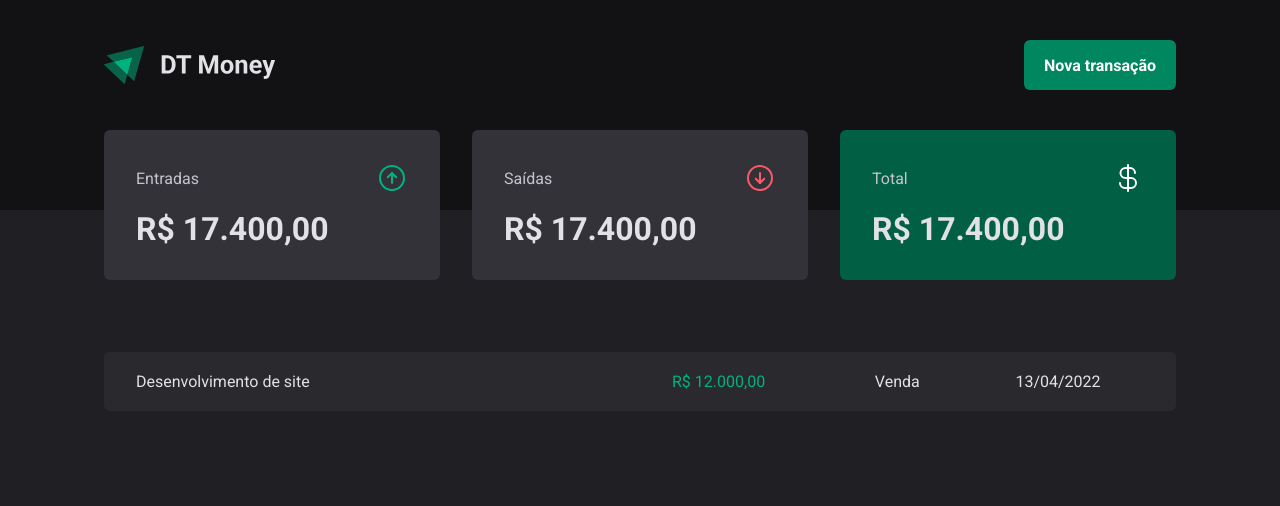
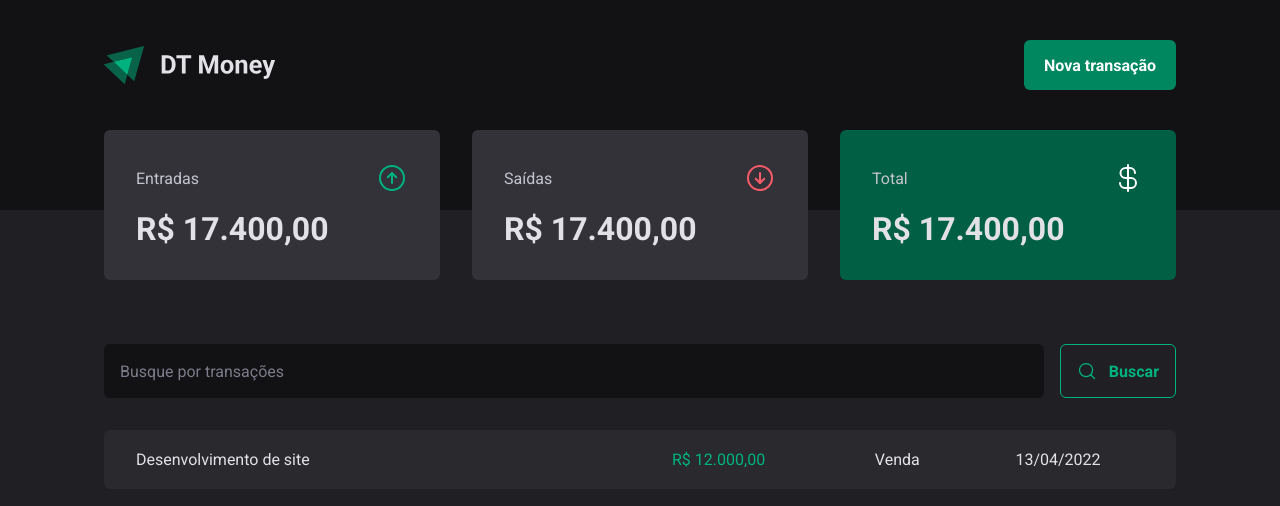
Before and after one commit to murilokuerten92/finance-plan, a React (Vite) app: page / in a window 1280 px wide. Shown: the top 506 px of the page. Built offline with nearby package versions, Linux system fonts and the light colour scheme.

Commit message:
feat: creating search component

```diff
--- /dev/null
+++ b/src/pages/Transactions/components/SearchForm/index.tsx
@@ -0,0 +1,19 @@
+import { MagnifyingGlass } from "phosphor-react";
+import { SearchFormContainer } from "./styles";
+
+export function SearchForm() {
+
+    return (
+        <SearchFormContainer>
+            <input
+                type='text'
+                placeholder="Busque por transações"
+            />
+
+            <button type="submit">
+                <MagnifyingGlass size={20} />
+                Buscar
+            </button>
+        </SearchFormContainer>
+    )
+}
--- /dev/null
+++ b/src/pages/Transactions/components/SearchForm/styles.ts
@@ -0,0 +1,40 @@
+import styled from "styled-components";
+
+
+export const SearchFormContainer = styled.form`
+  display: flex;
+  gap: 1rem;
+  input {
+    flex: 1;
+    border-radius: 6px;
+    border: 0;
+    background: ${props => props.theme['gray-900']};
+    color: ${props => props.theme['gray-300']};
+    padding: 1rem;
+
+    &::placeholder{
+        color: ${props => props.theme['gray-500']};
+    }
+  }
+
+  button {
+    display: flex;
+    align-items: center;
+    gap: 0.75rem;
+
+    border: 0;
+    padding: 1rem;
+    background: transparent;
+    border: 1px solid ${props => props.theme['green-300']};
+    color: ${props => props.theme['green-300']};
+    font-weight: bold;
+    border-radius: 6px;
+
+    &:hover {
+    background: ${props => props.theme['green-500']};
+    border-color: 1px solid ${props => props.theme['green-500']};
+    color: ${props => props.theme.white};
+    transition: background-color 0.2s, color 0.2s, border-color 0.2s;
+    }
+  }
+`
--- a/src/pages/Transactions/index.tsx
+++ b/src/pages/Transactions/index.tsx
@@ -1,6 +1,7 @@
 import { Header } from "../../components/Header";
 import { Summary } from "../../components/Summary";
 import { PriceHighLight, TransactionsContainer, TransactionsTable } from "./styles";
+import { SearchForm } from './components/SearchForm'
 
 export function Transactions() {
 
@@ -9,6 +10,7 @@
             <Header />
             <Summary />
             <TransactionsContainer>
+                <SearchForm />
                 <TransactionsTable>
                     <tbody>
                         <tr>
--- a/src/pages/Transactions/styles.ts
+++ b/src/pages/Transactions/styles.ts
@@ -11,6 +11,7 @@
   width: 100%;
   border-collapse: separate;
   border-spacing: 0 0.5rem;
+  margin-top: 1.5rem;
 
   td {
     padding: 1.25rem 2rem;
@@ -29,7 +30,7 @@
  `
 
 interface PriceHighlightProps {
-    variant: 'income' | 'outcome';
+  variant: 'income' | 'outcome';
 }
 
 export const PriceHighLight = styled.span<PriceHighlightProps>`
```
